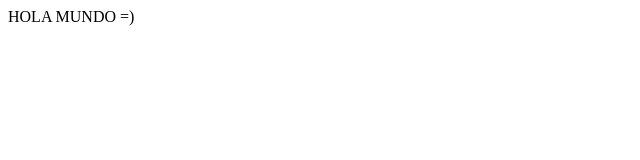
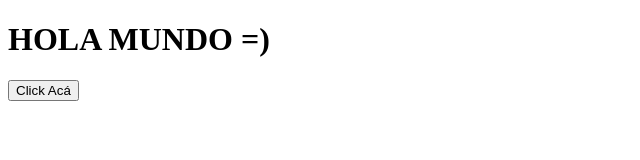
Before and after one commit to JaJoEkiZ/clase13825, a plain HTML site: page index.html in a window 1280 px wide. Shown: the whole page, without its empty margins (0-640 px from the left). Drawn offline with Linux system fonts and the light colour scheme.

Commit message:
botón de 'click acá' agregado

```diff
--- a/index.html
+++ b/index.html
@@ -6,6 +6,7 @@
     <title>Tarea</title>
 </head>
 <body>
-</h1>HOLA MUNDO =)<h1>
+<h1>HOLA MUNDO =)</h1>
+<button>Click Acá</button>
 </body>
 </html>
```
